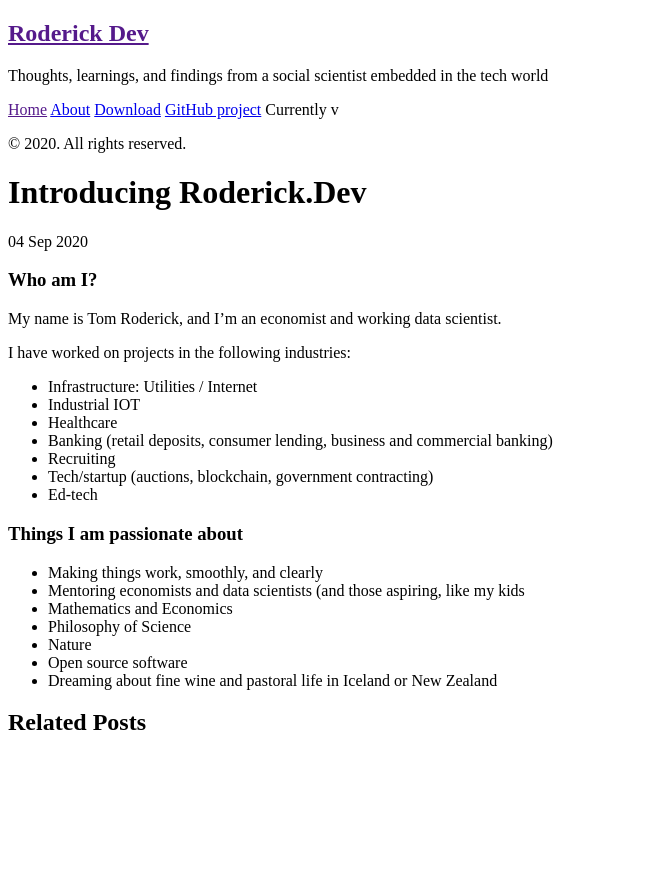
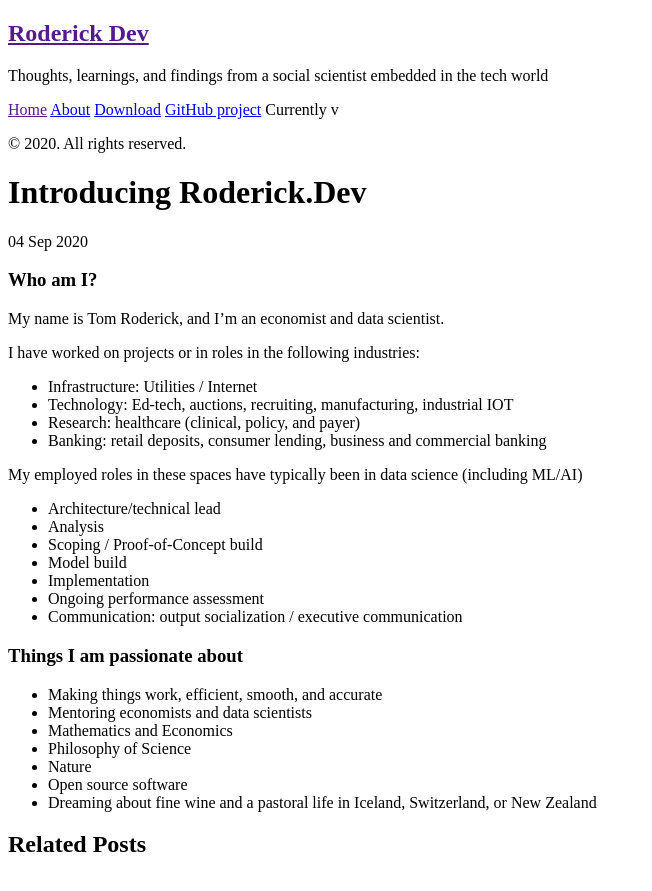
Before and after one commit to tomrod/roderickdev, a Jekyll site: the page built from _posts/2020-09-04-about_me.md, in a window 1280 px wide. Shown: the top 891 px of the page, without its empty margins (0-652 px from the left). Built offline with Jekyll 4.4.1, drawn with Linux system fonts in a browser that asks for light colours; Markdown is read by kramdown in place of the engine named in the settings.

Commit message:
Update 2020-09-04-about_me.md
Some personal details

```diff
--- a/_posts/2020-09-04-about_me.md
+++ b/_posts/2020-09-04-about_me.md
@@ -7,25 +7,31 @@
 
 ### Who am I?
 
-My name is Tom Roderick, and I'm an economist and working data scientist.
+My name is Tom Roderick, and I'm an economist and data scientist.
 
-
-I have worked on projects in the following industries:
+I have worked on projects or in roles in the following industries:
 
 * Infrastructure: Utilities / Internet
-* Industrial IOT
-* Healthcare
-* Banking (retail deposits, consumer lending, business and commercial banking)
-* Recruiting
-* Tech/startup (auctions, blockchain, government contracting)
-* Ed-tech
+* Technology: Ed-tech, auctions, recruiting, manufacturing, industrial IOT
+* Research: healthcare (clinical, policy, and payer)
+* Banking: retail deposits, consumer lending, business and commercial banking
+
+My employed roles in these spaces have typically been in data science (including ML/AI)
+
+* Architecture/technical lead
+* Analysis
+* Scoping / Proof-of-Concept build
+* Model build
+* Implementation
+* Ongoing performance assessment
+* Communication: output socialization / executive communication
 
 ### Things I am passionate about
 
-* Making things work, smoothly, and clearly
-* Mentoring economists and data scientists (and those aspiring, like my kids
+* Making things work, efficient, smooth, and accurate
+* Mentoring economists and data scientists
 * Mathematics and Economics
 * Philosophy of Science
 * Nature
 * Open source software
-* Dreaming about fine wine and pastoral life in Iceland or New Zealand
+* Dreaming about fine wine and a pastoral life in Iceland, Switzerland, or New Zealand
```
